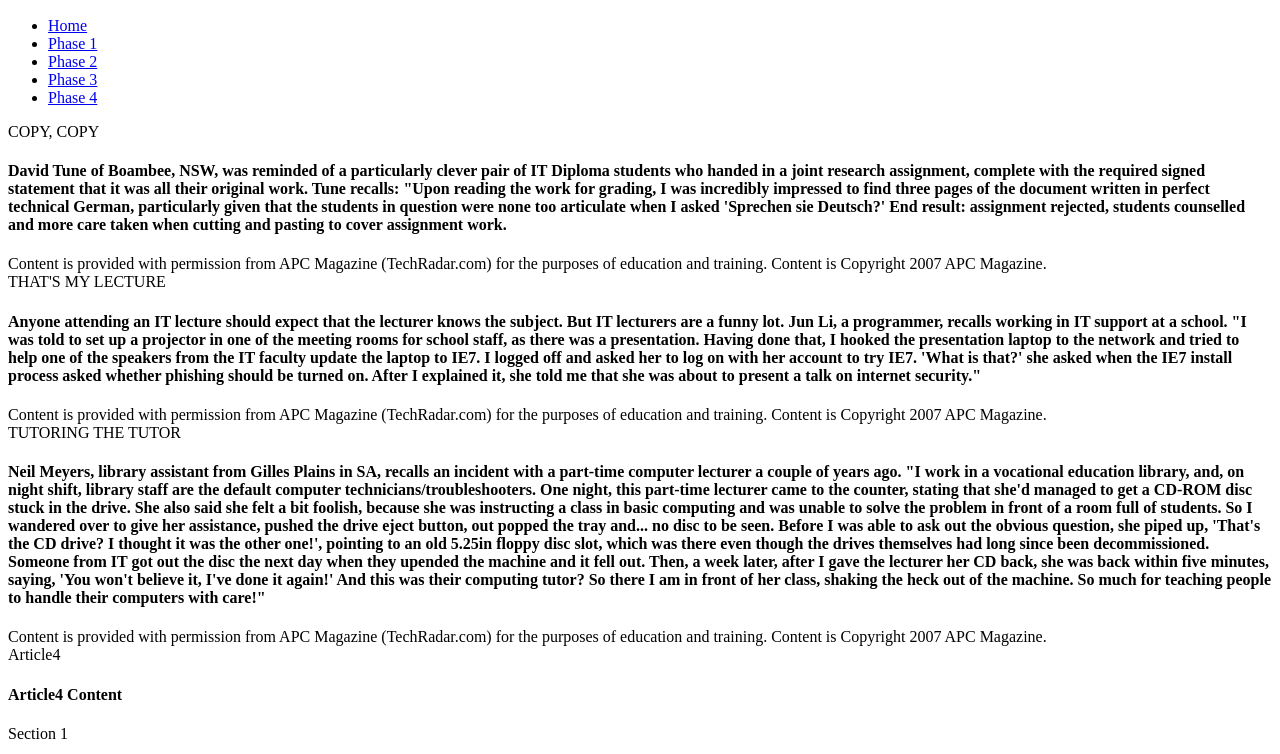
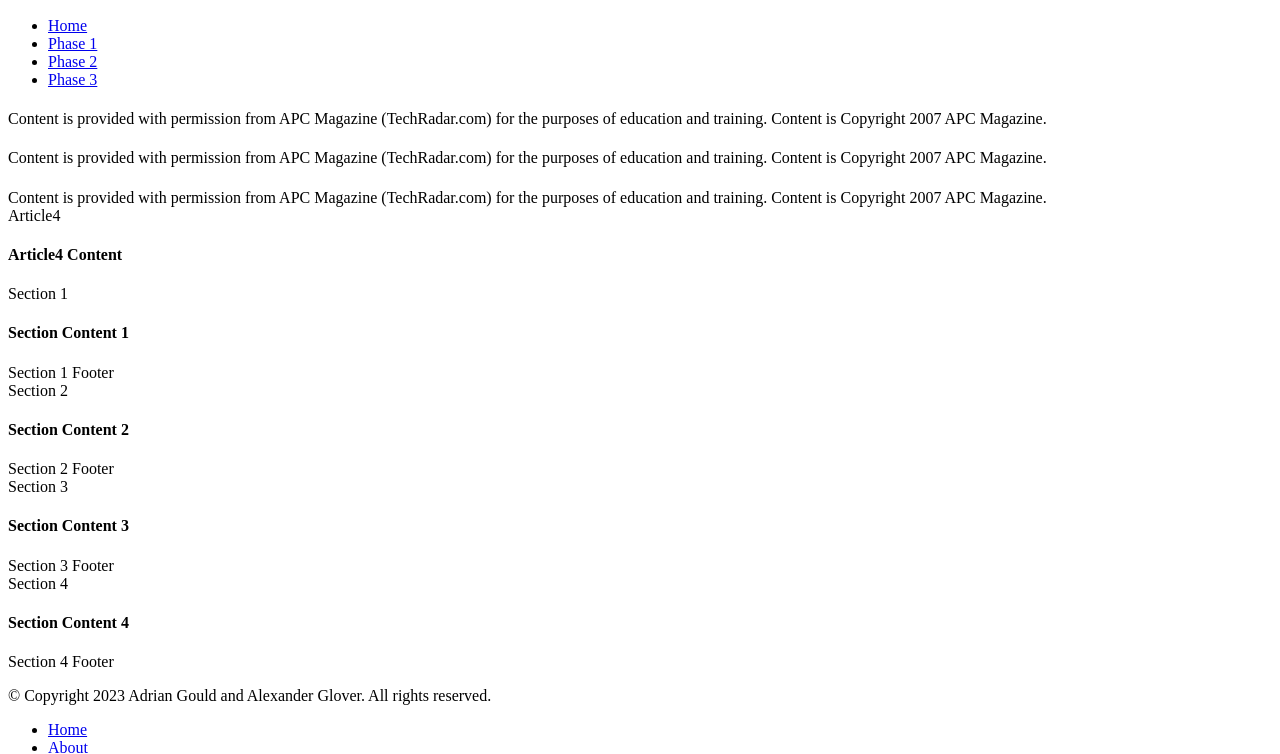
Before and after one commit to GooseTafe/web_tech, a plain HTML site: page phase-1/index.html in a window 1280 px wide. Shown: the part 50-804 px from the top of the page. Drawn offline with Linux system fonts and the light colour scheme.

Commit message:
fix: phase 1 grading - fixing header tags and nav/footer names

```diff
--- a/phase-1/index.html
+++ b/phase-1/index.html
@@ -9,85 +9,37 @@
     <title>ALEXANDER GLOVER | Web Tech | Cert 4 Prog</title>
 </head>
 <body>
-<div id="header">
+<header id="header">
     <div id="headerContent">
         <h2>Certificate IV in IT (Programming)</h2>
     </div>
-</div>
-<div id="nav">
+</header>
+<nav id="nav">
     <div id="navContent">
         <ul id="navPages">
             <li><a href=".">Home</a></li>
-            <li><a href="./phase-1">Phase 1</a></li>
-            <li><a href="./phase-2">Phase 2</a></li>
-            <li><a href="./Phase-3">Phase 3</a></li>
-            <li><a href="./Phase-4">Phase 4</a></li>
+            <li><a href="./Home">Phase 1</a></li>
+            <li><a href="./About">Phase 2</a></li>
+            <li><a href="./Instructions">Phase 3</a></li>
         </ul>
     </div>
-</div>
+</nav>
 <div id="main" class="grid-container">
     <div class="box" id="article1">
-        <header class="divHeader">COPY, COPY</header>
-        <article class="divContent"><h4>David Tune of Boambee, NSW, was reminded of a particularly clever pair of IT Diploma
-            students who handed in a joint research assignment, complete with the required signed
-            statement that it was all their original work.
-
-            Tune recalls: "Upon reading the work for grading, I was incredibly impressed to find
-            three pages of the document written in perfect technical German, particularly given
-            that the students in question were none too articulate when I asked 'Sprechen sie Deutsch?'
-
-            End result: assignment rejected, students counselled and more care taken when cutting
-            and pasting to cover assignment work.</h4></article>
+        <header class="divHeader"></header>
+        <article class="divContent"><h4></h4></article>
         <footer class="divFooter">Content is provided with permission from APC Magazine (TechRadar.com) for the
             purposes of education and training. Content is Copyright 2007 APC Magazine.</footer>
     </div>
     <div class="box" id="article2">
-        <header class="divHeader">THAT'S MY LECTURE</header>
-        <article class="divContent"><h4>Anyone attending an IT lecture should expect that the lecturer knows the subject.
-            But IT lecturers are a funny lot.
-
-            Jun Li, a programmer, recalls working in IT support at a school.
-
-            "I was told to set up a projector in one of the meeting rooms for school staff,
-            as there was a presentation. Having done that, I hooked the presentation laptop
-            to the network and tried to help one of the speakers from the IT faculty update
-            the laptop to IE7. I logged off and asked her to log on with her account to try
-            IE7.
-
-            'What is that?' she asked when the IE7 install process asked whether phishing
-            should be turned on. After I explained it, she told me that she was about to
-            present a talk on internet security."</h4></article>
+        <header class="divHeader"></header>
+        <article class="divContent"><h4></h4></article>
         <footer class="divFooter">Content is provided with permission from APC Magazine (TechRadar.com) for the
             purposes of education and training. Content is Copyright 2007 APC Magazine.</footer>
     </div>
     <div class="box" id="article3">
-        <header class="divHeader">TUTORING THE TUTOR</header>
-        <article class="divContent"><h4>Neil Meyers, library assistant from Gilles Plains in SA, recalls an incident
-            with a part-time computer lecturer a couple of years ago.
-
-            "I work in a vocational education library, and, on night shift, library staff are
-            the default computer technicians/troubleshooters. One night, this part-time
-            lecturer came to the counter, stating that she'd managed to get a CD-ROM disc
-            stuck in the drive. She also said she felt a bit foolish, because she was
-            instructing a class in basic computing and was unable to solve the problem in
-            front of a room full of students.
-
-            So I wandered over to give her assistance, pushed the drive eject button, out
-            popped the tray and... no disc to be seen.
-
-            Before I was able to ask out the obvious question, she piped up,
-            'That's the CD drive? I thought it was the other one!', pointing to an old 5.25in
-            floppy disc slot, which was there even though the drives themselves had long
-            since been decommissioned.
-
-            Someone from IT got out the disc the next day when they upended the machine
-            and it fell out. Then, a week later, after I gave the lecturer her CD back,
-            she was back within five minutes, saying, 'You won't believe it, I've done it again!'
-
-            And this was their computing tutor? So there I am in front of her class,
-            shaking the heck out of the machine. So much for teaching people to handle
-            their computers with care!"
-        </h4></article>
+        <header class="divHeader"></header>
+        <article class="divContent"><h4></h4></article>
         <footer class="divFooter">Content is provided with permission from APC Magazine (TechRadar.com) for the
             purposes of education and training. Content is Copyright 2007 APC Magazine.</footer>
     </div>
@@ -122,10 +74,9 @@
 <footer id="footer">
     <p>© Copyright 2023 Adrian Gould and Alexander Glover. All rights reserved.</p>
     <ul id="footerLinks">
-        <li class="footerLink"><a href="#">North Metro TAFE</a></li>
-        <li class="footerLink"><a href="#">ScreenCraft Dev Sites</a></li>
-        <li class="footerLink"><a href="#">Contact Us</a></li>
-        <li class="footerLink"><a href="#">Copyright</a></li>
+        <li class="footerLink"><a href="#">Home</a></li>
+        <li class="footerLink"><a href="#">About</a></li>
+        <li class="footerLink"><a href="#">Instructions</a></li>
     </ul>
 </footer>
 
```
